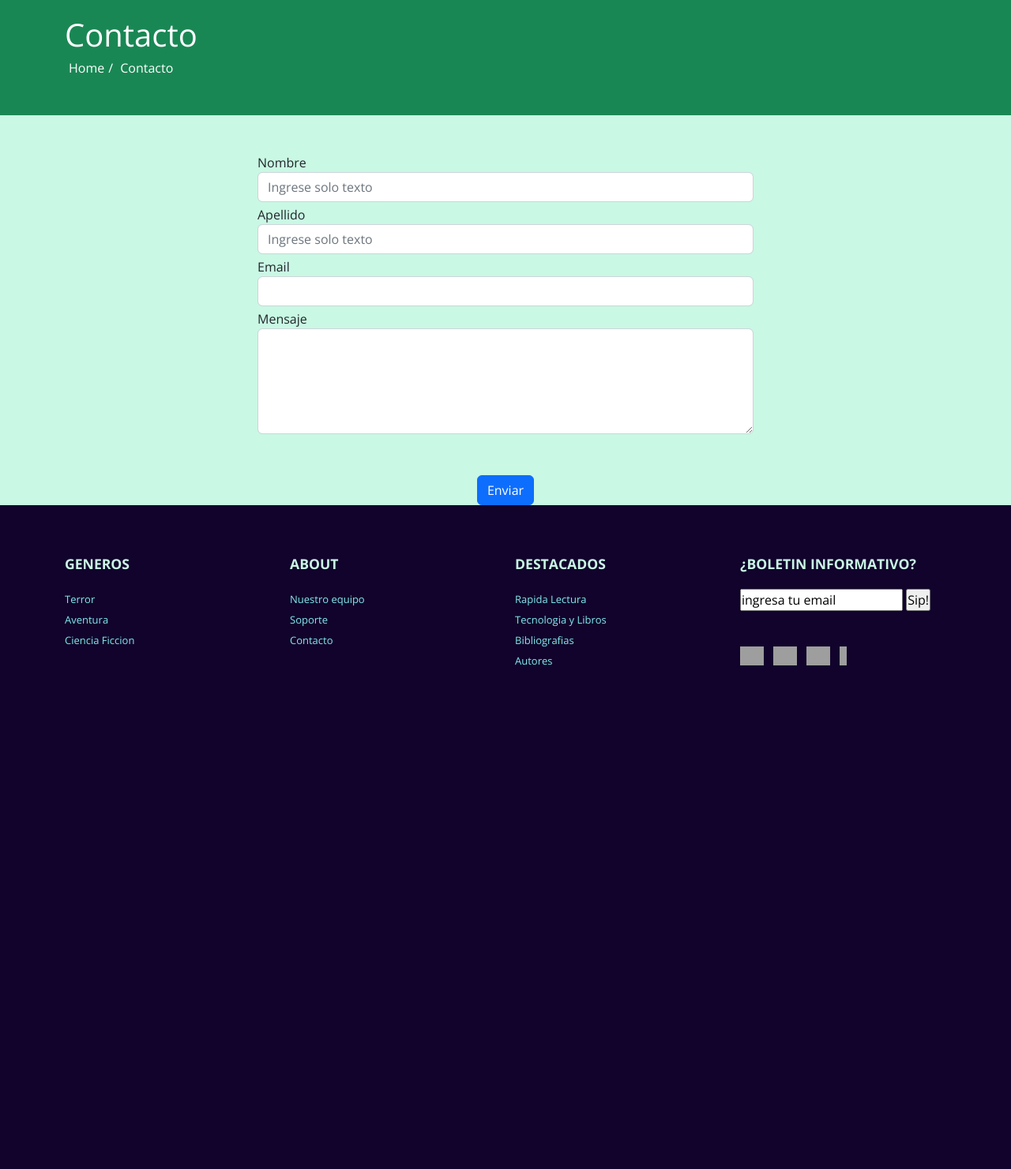
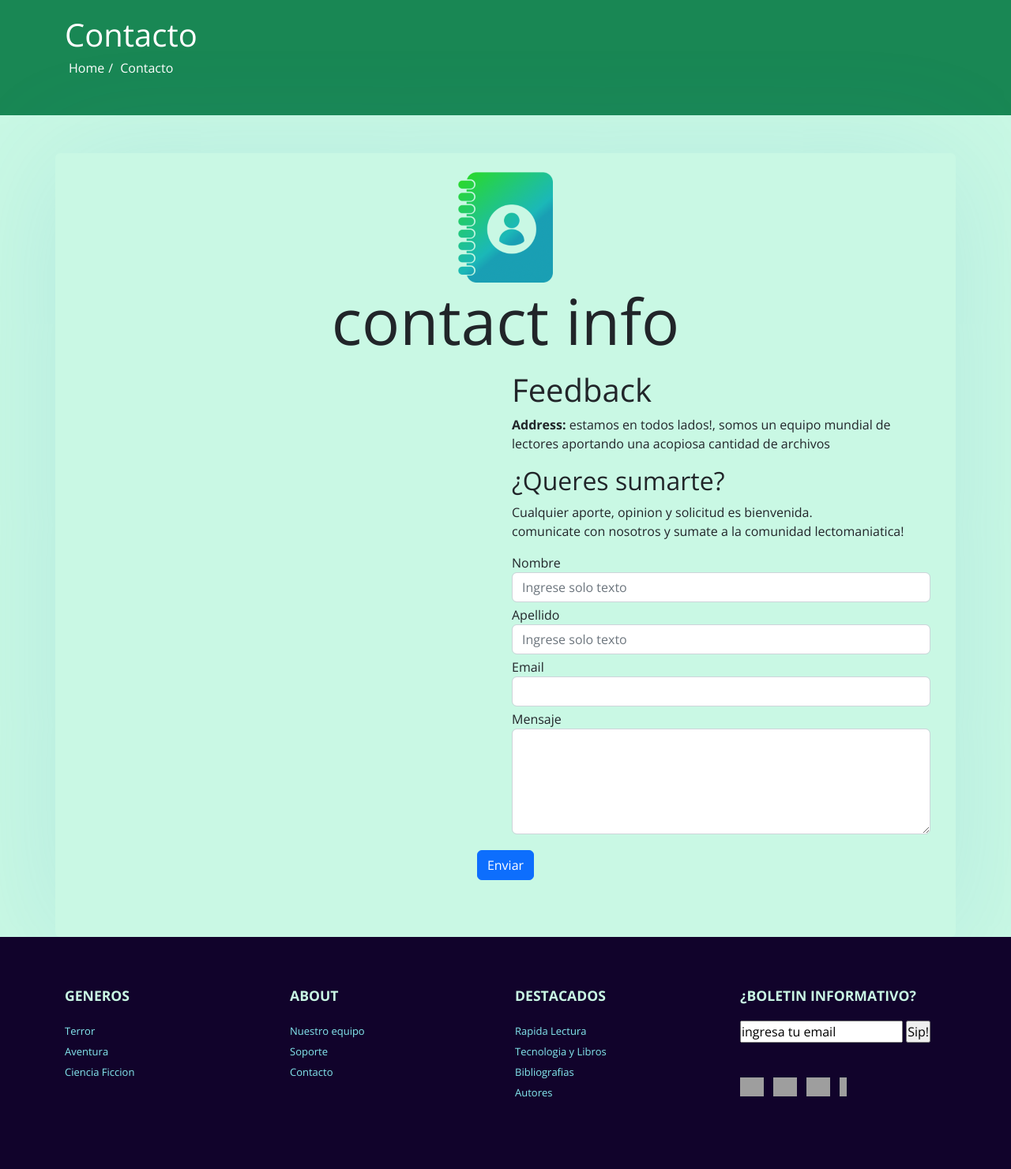
Before and after one commit to fsarvi/biblioteca_virtual, a Django app: page /contacto/ in a window 1280 px wide. Shown: the part 98-1579 px from the top of the page at 79% size. Before the commit the page ends 941 px from the top, so only its background shows below. Run offline with Django 3.2, Linux system fonts and the light colour scheme; grey boxes are pictures that could not be loaded.

Commit message:
se modifica el frontend del template
se coloca una imagen lateral para que acompañe al formulario en pantalla grande y que al minimizar la pantalla sea solo una linea superior del ContactoForm

```diff
--- a/Templates/contacto.html
+++ b/Templates/contacto.html
@@ -12,38 +12,60 @@
             </ol>
         </div>
     </div>
-    <form novalidate id="contact-form" name="contact-form" action="{% url 'contacto' %}" method="POST">
+    <form novalidate class="container" id="contact-form" name="contact-form" action="{% url 'contacto' %}" method="POST">
         {% csrf_token %}
 
         {% comment %} {{ contacto_form }} {% endcomment %}
 
-        {% comment %} <table>
+        {% comment %}
+        <table>
             {{ contacto_form.as_table }}
-        </table> {% endcomment %}
+        </table>
+        {% endcomment %}
 
         {% comment %} <ul>
             {{ contacto_form.as_ul }}
-        </ul> {% endcomment %}
+        </ul>
+        {% endcomment %}
+
         {% comment %} {{ contacto_form.as_p }} {% endcomment %}
-        <div class="row mt-5">
 
+        <div class="row mt-5 p-4 sombra-lg rounded">
+
+            <div class="text-center">
+                <img class="imagen-contacto" src="{% static 'img/contacto/contacto-logo.png' %}" alt="">
+                <h1 class="display-1"><strong> contact info</strong></h1>
+            </div>
+
+
+
+            <div class="col-md-6 bg-side-contacto p-1">
+            </div>
+
+            <div class="col-md-6 rounded bg-translucido p-2">
+                <h2 class="display-6">Feedback</h2>
+                <p><strong>Address:</strong> estamos en todos lados!, somos un equipo mundial de lectores aportando una acopiosa cantidad de archivos</p>
+                <h2>¿Queres sumarte?</h2>
+                <p>Cualquier aporte, opinion y solicitud es bienvenida. <br> comunicate con nosotros y sumate a la comunidad lectomaniatica!</p>
             {% for campo in contacto_form %}
 
-                <div class="col-md-6 offset-md-3">
+                <!-- <div class="col-md-6 offset-md-3"> -->
 
                     <div class="md-form mb-1">
                         <label for="">{{campo.label}}</label>
                         {{campo}}
                     </div>
                     <div>{{campo.errors}}</div>
-                </div>
+
+                <!-- </div> -->
 
             {% endfor %}
+            </div>
 
+            <div class="text-center text-md-left mt-2 mb-5">
+                <button class="btn btn-primary" type="submit">Enviar</button>
+            </div>
         </div>
 
-        <div class="text-center text-md-left mt-5">
-            <button class="btn btn-primary" type="submit">Enviar</button>
-        </div>
     </form>
 {% endblock content %}
```
